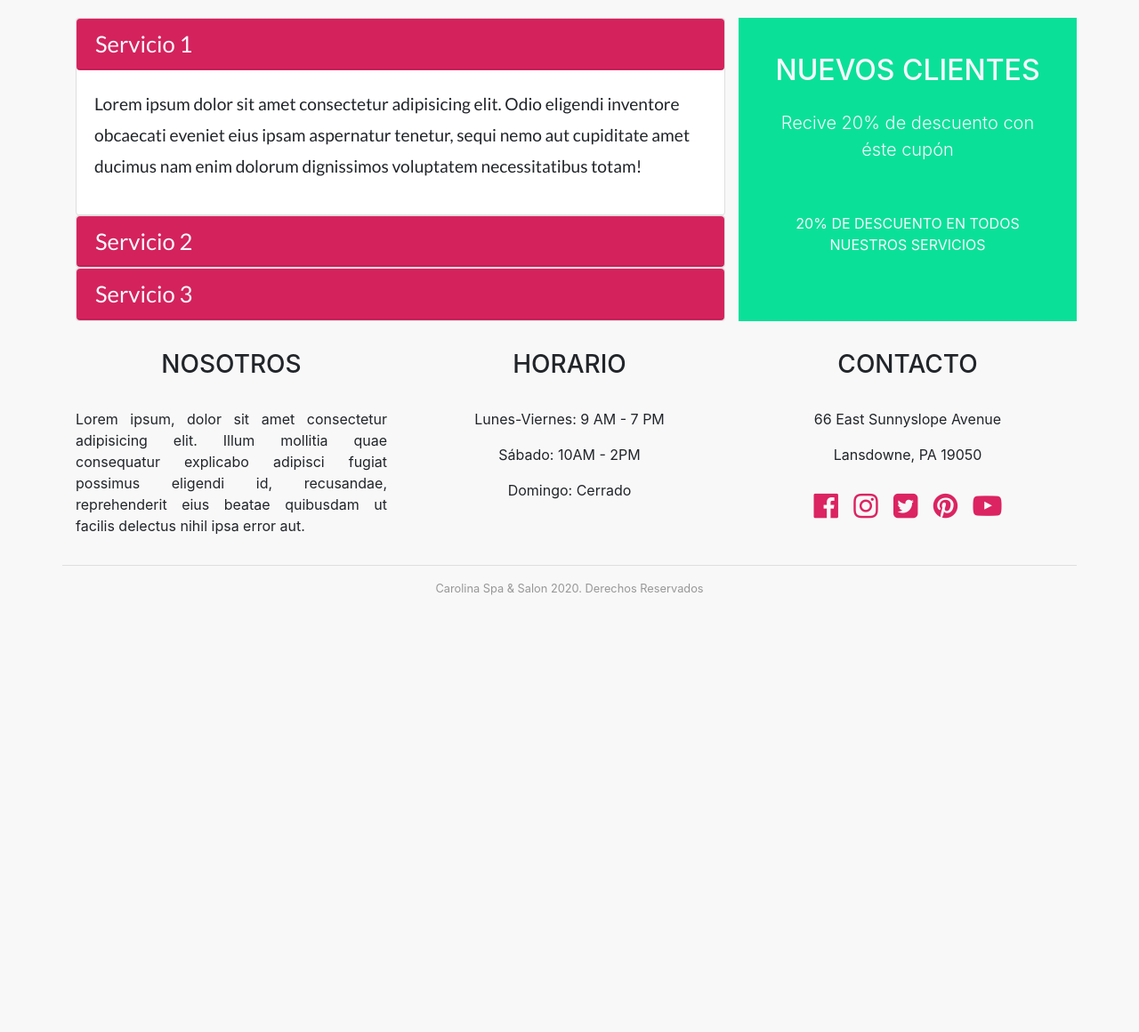
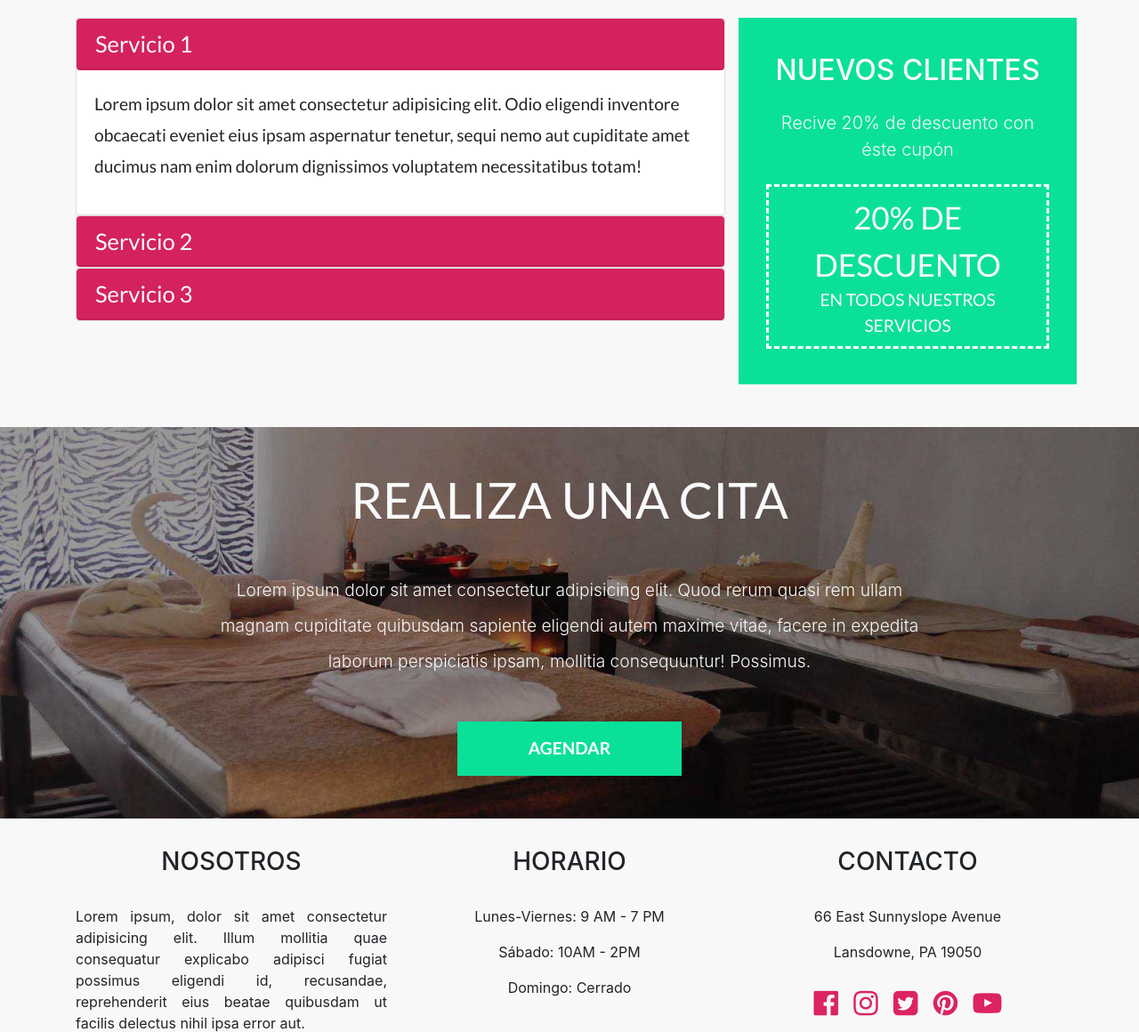
Before and after one commit to marcoAspeitia31/carolina-spa, a PHP site: page /servicios.html in a window 1280 px wide. Shown: the part 856-2016 px from the top of the page at 89% size. Before the commit the page ends 1525 px from the top, so only its background shows below. Run offline with PHP 8.4, Linux system fonts and the light colour scheme; some web fonts are replaced.

Commit message:
Styling services cupon, class 55

```diff
--- a/css/styles.css
+++ b/css/styles.css
@@ -253,3 +253,14 @@ aside{
     line-height: 2.2rem;
     font-family: 'Lato', sans-serif;
 }
+/* Service Cupon */
+.cupon{
+    border: 3px dashed #ffffff;
+    font-family: 'Lato', sans-serif;
+}
+.cupon span{
+    font-size: 2.2rem;
+}
+.cupon p{
+    font-size: 1.2rem;
+}
--- a/servicios.html
+++ b/servicios.html
@@ -179,7 +179,8 @@
                     </div><!-- repeatable card -->
                 </div>
             </main>
-            <aside class="col-lg-4 pt-4 pt-lg-0">
+            <!-- Sidebar -->
+            <aside class="col-lg-4 pt-4 pt-lg-0 mb-5">
                 <div class="sidebar p-3 text-light">
                     <h2 class="text-center text-uppercase mt-4">
                         Nuevos clientes
@@ -187,15 +188,28 @@
                     <p class="text-center lead mt-4">
                         Recive 20% de descuento con éste cupón
                     </p>
-                    <div class="cupon p-2 mt-5">
-                        <p class="text-uppercase text-center">
-                            <span>20% de descuento</span> en todos nuestros servicios
+                    <div class="cupon p-2 my-4">
+                        <p class="text-uppercase text-center m-0">
+                            <span>20% de descuento</span><br>en todos nuestros servicios
                         </p>
                     </div>
                 </div>
-            </aside>
+            </aside><!-- sidebar end -->
+        </div><!-- main row end -->
+    </div><!-- main container end -->
+
+    <!-- Call to action -->
+    <div class="container-fluid py-5 booking">
+        <div class="row justify-content-center">
+            <div class="col-md-8 text-center text-light">
+                <h3 class="text-uppercase display-4">Realiza una cita</h3>
+                <p class="my-5 lead">Lorem ipsum dolor sit amet consectetur adipisicing elit. Quod rerum quasi rem ullam
+                    magnam cupiditate quibusdam sapiente eligendi autem maxime vitae, facere in expedita laborum
+                    perspiciatis ipsam, mollitia consequuntur! Possimus.</p>
+                <a href="#" class="btn btn-primary btn-lg text-uppercase">Agendar</a>
+            </div>
         </div>
-    </div>
+    </div><!-- Call to action end -->
 
     <footer class="site-footer pt-3 mt-3">
         <div class="container">
```
